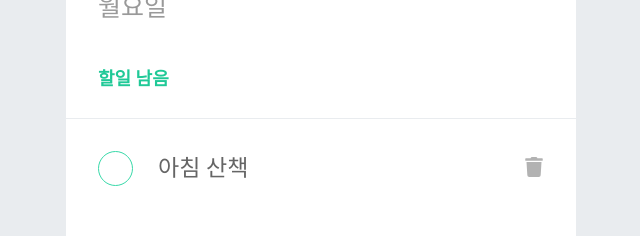
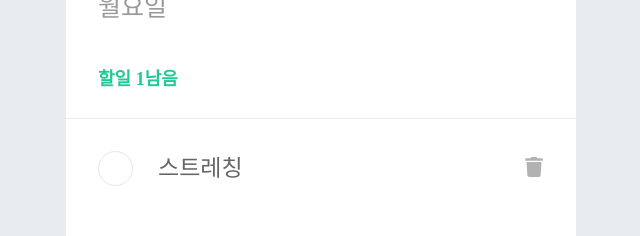
Before and after one commit to munseunggyu/recoil-redux__todolist, a React (Create React App) app: page / in a window 1280 px wide. Shown: the part 235-471 px from the top of the page, without its empty margins (319-959 px from the left). Built offline with nearby package versions, Linux system fonts and the light colour scheme.

Commit message:
Add recoil version practice

```diff
--- a/src/App.tsx
+++ b/src/App.tsx
@@ -1,4 +1,3 @@
-import React from 'react';
 import { createGlobalStyle } from 'styled-components';
 import ToDoListContainer from './ToDoListContainer';
 
--- /dev/null
+++ b/src/atom.ts
@@ -0,0 +1,22 @@
+import { atom } from "recoil";
+
+export interface IToDos {
+  id:number;
+  text:string;
+  isCompleted: boolean;
+};
+export const inputState = atom<string>({
+  key:'inputState',
+  default:'',
+});
+
+export const  toDoState = atom<IToDos[]>({
+  key:'todos',
+  default:[
+    {
+      id:1,
+      text:'스트레칭',
+      isCompleted:false,
+    }
+  ]
+});
--- a/src/components/CreateToDo.tsx
+++ b/src/components/CreateToDo.tsx
@@ -1,9 +1,11 @@
-import { AnimatePresence, motion } from "framer-motion";
+import {  motion } from "framer-motion";
 import styled from "styled-components";
 import {AiOutlinePlus} from 'react-icons/ai'
-import { useState } from "react";
+import React, { useState } from "react";
+import { useRecoilState, useSetRecoilState } from "recoil";
+import { inputState, IToDos, toDoState } from "../atom";
 
-const InputContainer = styled.div`
+const Form = styled.form`
 background: #f8f9fa;
   width:100%;
   padding-top: 32px;
@@ -40,14 +42,34 @@ const ToggleBtn = styled(motion.button)`
 
 function CreateToDo(){
   const [toggle,setToggle] = useState(false);
-  console.log(toggle)
+  const [todos,setTodos] = useRecoilState<IToDos[]>(toDoState)
+  const [value,setValue] = useRecoilState<string>(inputState)
+  const change = (e:React.FormEvent<HTMLInputElement>) => {
+    setValue(e.currentTarget.value)
+  }
+  const onSubmit = (e:React.FormEvent<HTMLFormElement>) => {
+    e.preventDefault()
+    if(value.length === 0) return
+    setTodos(prev =>  {
+      return [
+        ...prev,{
+        id:Date.now(),
+        text:value,
+        isCompleted:false,}
+      ]
+    })
+    setValue('')
+  }
   return(
     <>
     {
       toggle &&
-    <InputContainer>
-      <Input placeholder="할 일을 입력후, Enter 를 누르세요." />
-    </InputContainer>
+    <Form onSubmit={onSubmit}>
+      <Input placeholder="할 일을 입력후, Enter 를 누르세요."
+        onChange={change}
+        value={value}
+      />
+    </Form>
     }
       <ToggleBtn
        onClick={() => setToggle(!toggle)}
--- a/src/components/ToDoHead.tsx
+++ b/src/components/ToDoHead.tsx
@@ -1,4 +1,7 @@
+import { useEffect } from "react";
+import { useRecoilValue } from "recoil";
 import styled from "styled-components";
+import { toDoState } from "../atom";
 import {  NowDate } from "./Date";
 
 const HeadContainer = styled.div`
@@ -27,6 +30,15 @@ const TasksLeft = styled.div`
 
 function ToDoHead(){
   const {year,month,date,day} = NowDate()
+  const toDos = useRecoilValue(toDoState);
+  let count = 0 ;
+    toDos.forEach(v => {
+      if(toDos.length === 0) return;
+      if(v.isCompleted === false){
+        count++
+      }
+    })
+
   return(
     <HeadContainer>
       <Date >
@@ -36,7 +48,7 @@ function ToDoHead(){
         {day}
       </Day>
       <TasksLeft>
-        할일 남음
+        할일 {count}남음
       </TasksLeft>
     </HeadContainer>
   )
--- a/src/components/ToDoList.tsx
+++ b/src/components/ToDoList.tsx
@@ -1,47 +1,86 @@
 import { motion } from "framer-motion";
 import styled from "styled-components";
 import {FaTrash} from 'react-icons/fa'
+import {AiOutlineCheck} from 'react-icons/ai'
+import { useRecoilState } from "recoil";
+import { IToDos, toDoState } from "../atom";
 const ListContainer = styled.div`
   margin-top:32px;
   margin-left:32px;
   margin-left:32px;
 `;
-const ListFlex = styled.div`
+const ListFlex = styled(motion.div)`
   display: flex;
   align-items:center;
   position:relative;
-`
-const CircleBtn = styled(motion.button)`
+  margin-bottom:20px;
+`;
+const CircleBtn = styled(motion.button)<{iscompleted:boolean}>`
   outline:none;
   border-radius:50%;
   width:35px;
   height:35px;
-  border:1px solid RGB(56, 217, 169);
+  border:${props => props.iscompleted===true ? '1px solid RGB(56, 217, 169)' : '1px solid RGB(228, 231, 234)'};
   background-color:white;
   margin-right:25px;
 `;
-const ListText = styled.p`
+const ListText = styled.p<{iscompleted:boolean}>`
   font-size:23px;
-  opacity:0.6;
+  opacity: ${props => props.iscompleted===true ? 0.2 : 0.6};
+
 `;
-const Trash = styled.div`
+const Trash = styled(motion.div)`
   position: absolute;
   right:32px;
   color:rgba(0,0,0,0.3);
-`
+`;
 
 function ToDoList(){
+  const [todos,setTodos] = useRecoilState<IToDos[]>(toDoState)
+  const del = (id:number) => {
+    setTodos(prev => prev.filter(todo => todo.id !== id))
+  }
+  const isDone = (id:number) => {
+    setTodos(prev => {
+      const copyPrev = prev.slice()
+      const findIndex = copyPrev.findIndex(todo => todo.id === id)
+      return [
+        ...copyPrev.slice(0,findIndex),
+        {
+          id,
+          text:copyPrev[findIndex].text,
+          isCompleted:!copyPrev[findIndex].isCompleted
+        },
+        ...copyPrev.slice(findIndex+1)
+      ]
+    }
+    )
+  }
   return(
     <ListContainer>
-      <ListFlex>
-        <CircleBtn />
-        <ListText>
-          아침 산책
-        </ListText>
-        <Trash>
-          <FaTrash size='20' />
-        </Trash>
-      </ListFlex>
+      { todos.map(item =>
+        <ListFlex key={item.id}
+        onClick={() => isDone(item.id)}
+        >
+          <CircleBtn
+          iscompleted={item.isCompleted}
+          >
+           { item.isCompleted &&
+             <AiOutlineCheck size='20' color='RGB(56, 217, 169)' />
+           }
+          </CircleBtn>
+          <ListText iscompleted={item.isCompleted}>
+            {item.text}
+          </ListText>
+          <Trash
+          onClick={() => del(item.id)}
+          whileHover={{
+            color:'red'
+          }}
+          >
+            <FaTrash size='20' />
+          </Trash>
+      </ListFlex>)}
     </ListContainer>
   )
 }
```
